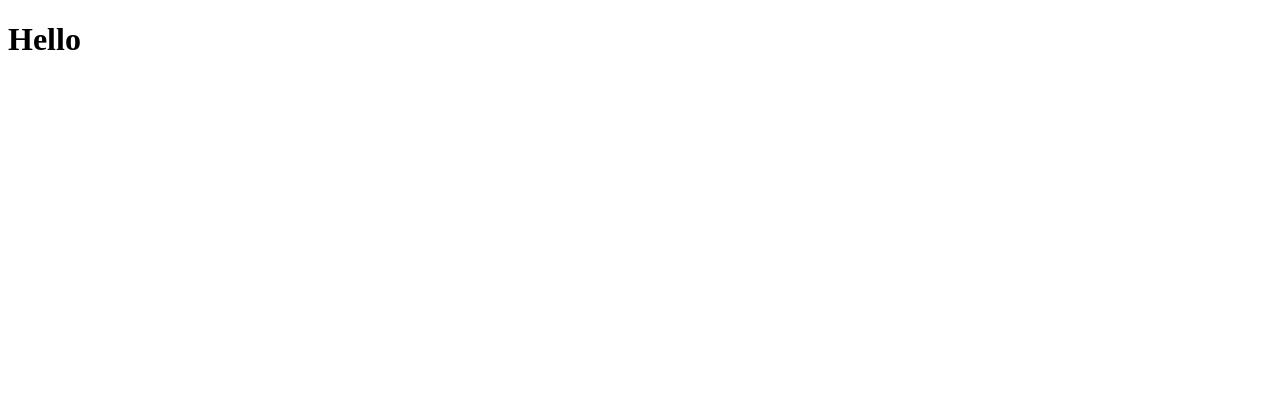
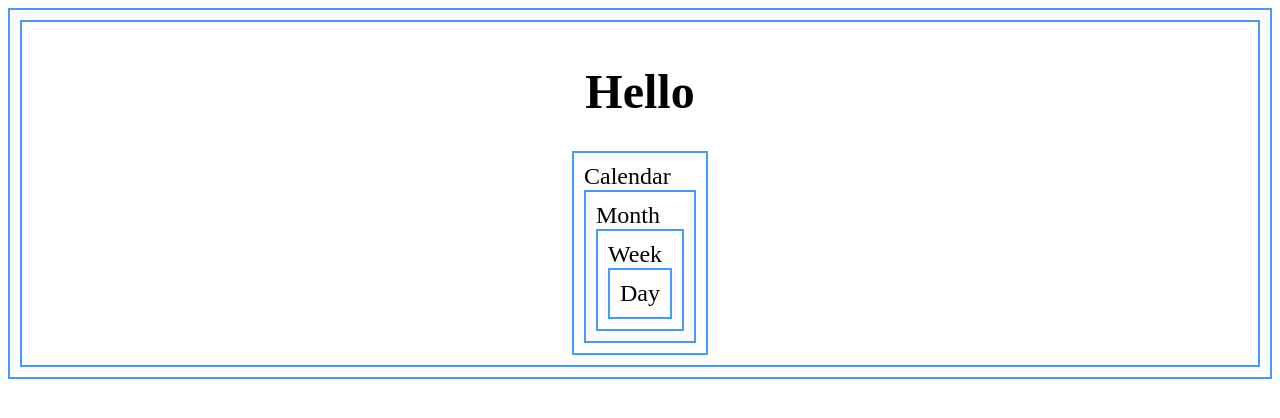
Before and after one commit to Legrito/habiton-project, a React (Create React App) app: page / in a window 1280 px wide. Shown: the top 418 px of the page. Built offline with nearby package versions, Linux system fonts and the light colour scheme.

Commit message:
Add components for calendar

```diff
--- /dev/null
+++ b/src/App.css
@@ -0,0 +1,5 @@
+div {
+  font-size: 24px;
+  border: 2px solid rgb(67, 154, 255);
+  padding: 10px;
+}
--- a/src/App.tsx
+++ b/src/App.tsx
@@ -1,7 +1,13 @@
-import Header from './components/Header';
+import Header from "./components/Header";
+import Calendar from "./components/Calendar/Calendar";
+
+import './App.css';
 
 const App = () => (
-  <Header />
+  <div style={{ 'display': 'flex', 'alignItems': 'center', 'flexDirection': 'column'}}>
+    <Header />
+    <Calendar />
+  </div>
 );
 
 export default App;
--- /dev/null
+++ b/src/components/Calendar/Calendar.tsx
@@ -0,0 +1,9 @@
+import Month from "./Month";
+
+const Calendar = () => (
+  <div>
+    Calendar <Month />
+  </div>
+);
+
+export default Calendar;
--- /dev/null
+++ b/src/components/Calendar/Day.tsx
@@ -0,0 +1,3 @@
+const Day = () => <div>Day</div>;
+
+export default Day;
--- /dev/null
+++ b/src/components/Calendar/Month.tsx
@@ -0,0 +1,10 @@
+import Week from "./Week";
+
+const Month = () => (
+  <div>
+    Month <Week />
+  </div>
+);
+
+
+export default Month;
--- /dev/null
+++ b/src/components/Calendar/Week.tsx
@@ -0,0 +1,10 @@
+import Day from "./Day";
+
+const Week = () => (
+  <div>
+    Week
+    <Day />
+  </div>
+);
+
+export default Week;
```
